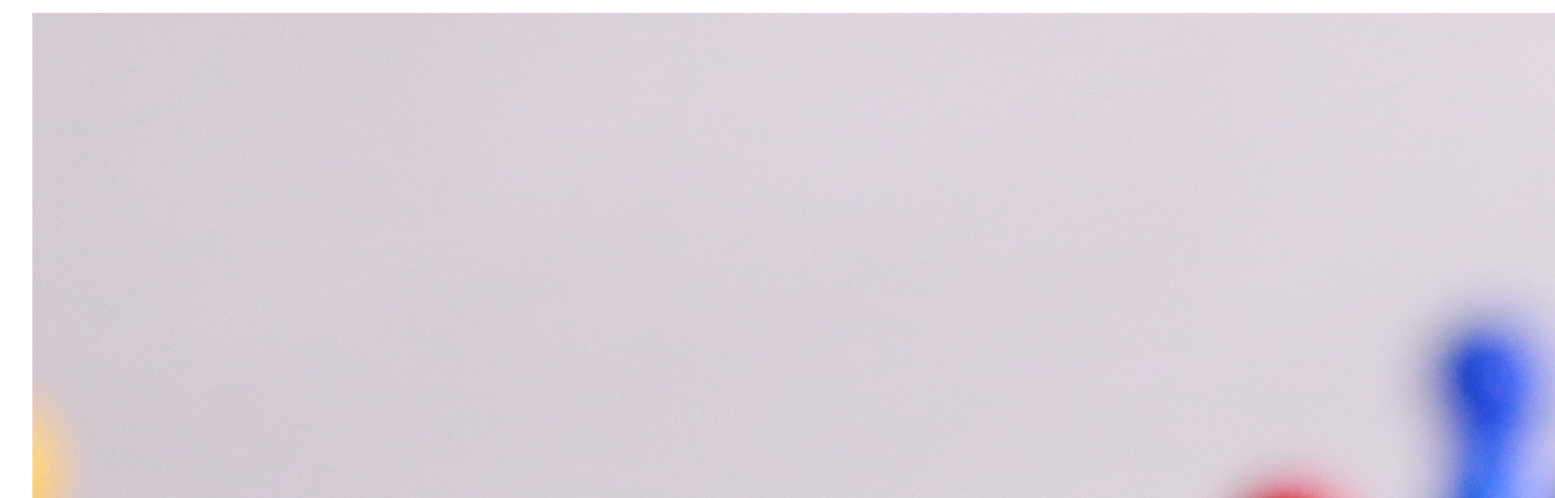
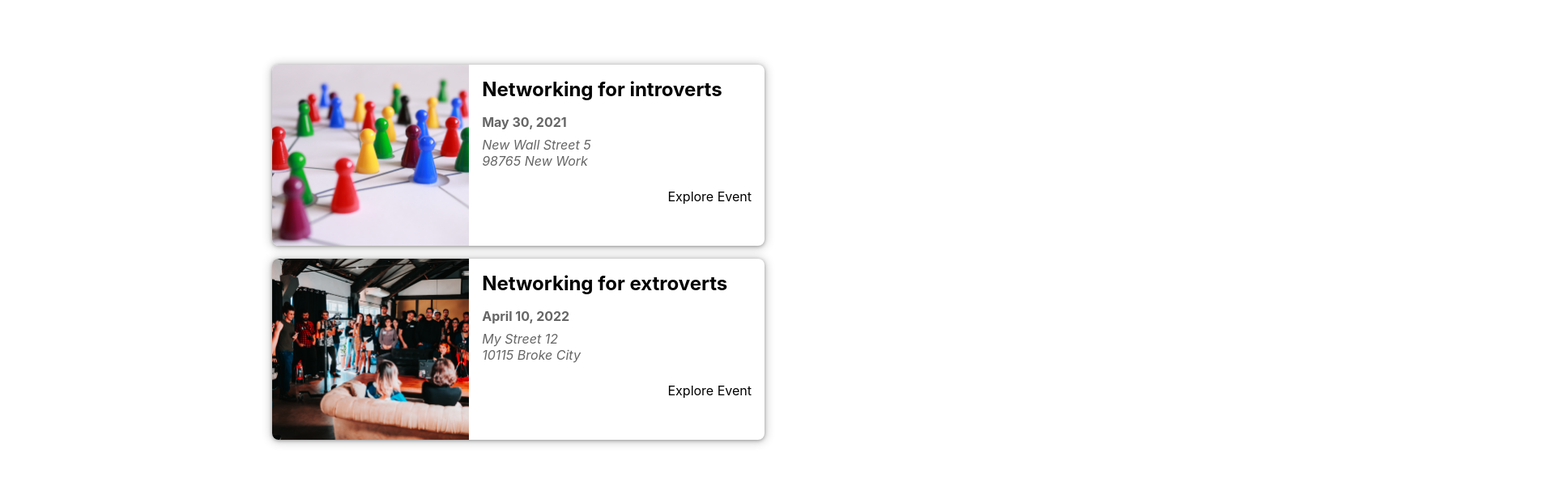
Before and after one commit to MartinIsProgramming/Next.js-Routing-System, a Next.js app: page / in a window 1280 px wide. Shown: the top 616 px of the page at 81% size, 1920 px wide, since content can reach past the window. Built offline with nearby package versions, Linux system fonts and the light colour scheme.

Commit message:
Event-list and Event-item css

```diff
--- a/components/events/event-item.js
+++ b/components/events/event-item.js
@@ -1,4 +1,5 @@
 import Link from 'next/link';
+import classes from './event-item.module.css';
 
 const EventItem = props => {
   const { title, image, date, location, id } = props;
@@ -11,25 +12,25 @@
   });
 
   //FORMATTING THE ADDDRESS
-  const formattedAddress = location.replace(',', '\n');
+  const formattedAddress = location.replace(', ', '\n');
 
   //FORMATTING MY LINK
   const exploreLink = `/events/${id}`;
 
   return (
-    <li>
+    <li className={classes.item}>
       <img src={`/${image}`} alt={title} />
-      <div>
+      <div className={classes.content}>
         <div>
           <h2>{title}</h2>
-          <div>
+          <div className={classes.date}>
             <time>{humanDate}</time>
           </div>
-          <div>
+          <div className={classes.address}>
             <address>{formattedAddress}</address>
           </div>
         </div>
-        <div>
+        <div className={classes.actions}>
           <Link href={exploreLink}>Explore Event</Link>
         </div>
       </div>
--- /dev/null
+++ b/components/events/event-item.module.css
@@ -0,0 +1,103 @@
+.item {
+  box-shadow: 0 1px 4px rgba(0, 0, 0, 0.3), 0 1px 12px 2px rgba(0, 0, 0, 0.2);
+  border-radius: 8px;
+  overflow: hidden;
+  background-color: white;
+  margin: 1rem;
+  display: flex;
+  flex-direction: column;
+  gap: 1rem;
+}
+
+.item img {
+  width: 100%;
+  object-fit: cover;
+  height: 10rem;
+}
+
+.content {
+  width: 100%;
+  padding: 0 1rem;
+  text-align: center;
+}
+
+.content h2 {
+  margin: 0.5rem 0;
+}
+
+.date,
+.address {
+  display: flex;
+  gap: 0.5rem;
+  align-items: center;
+}
+
+.date svg,
+.address svg {
+  width: 1.25rem;
+  height: 1.25rem;
+  color: #666666;
+}
+
+.content time {
+  color: #666666;
+  font-weight: bold;
+}
+
+.content address {
+  margin: 0.5rem 0;
+  color: #666666;
+  white-space: pre;
+}
+
+.actions {
+  display: flex;
+  flex-direction: column;
+  padding: 1rem;
+}
+
+.actions a {
+  display: block;
+}
+
+.actions a span {
+  vertical-align: middle;
+}
+
+.icon {
+  margin-left: 0.5rem;
+  display: inline-flex;
+  justify-content: center;
+  align-items: center;
+}
+
+.icon svg {
+  width: 1.25rem;
+  height: 1.25rem;
+}
+
+@media (min-width: 768px) {
+  .item {
+    flex-direction: row;
+  }
+
+  .item img {
+    width: 40%;
+    height: 14rem;
+  }
+
+  .content {
+    width: 60%;
+    padding: 0;
+    text-align: left;
+  }
+
+  .content h2 {
+    margin: 1rem 0;
+  }
+
+  .actions {
+    flex-direction: row;
+    justify-content: flex-end;
+  }
+}
--- a/components/events/event-list.js
+++ b/components/events/event-list.js
@@ -1,9 +1,10 @@
 import EventItem from './event-item';
+import classes from './event-list.module.css';
 
 const EventList = props => {
   const { items } = props;
   return (
-    <ul>
+    <ul className={classes.list}>
       {items.map(e => {
         const { title, image, date, location, id } = e;
         return (
--- /dev/null
+++ b/components/events/event-list.module.css
@@ -0,0 +1,5 @@
+.list {
+  width: 90%;
+  max-width: 40rem;
+  margin: 5rem auto;
+}
--- a/styles/globals.css
+++ b/styles/globals.css
@@ -6,11 +6,22 @@
     Ubuntu, Cantarell, Fira Sans, Droid Sans, Helvetica Neue, sans-serif;
 }
 
+* {
+  box-sizing: border-box;
+}
+
 a {
   color: inherit;
   text-decoration: none;
 }
 
-* {
-  box-sizing: border-box;
+ul {
+  list-style: none;
+  margin: 0;
+  padding: 0;
 }
+
+.center {
+  margin: auto;
+  text-align: center;
+}
```
Also changed, not shown: styles/Home.module.css (deleted, +0 -122 lines).
